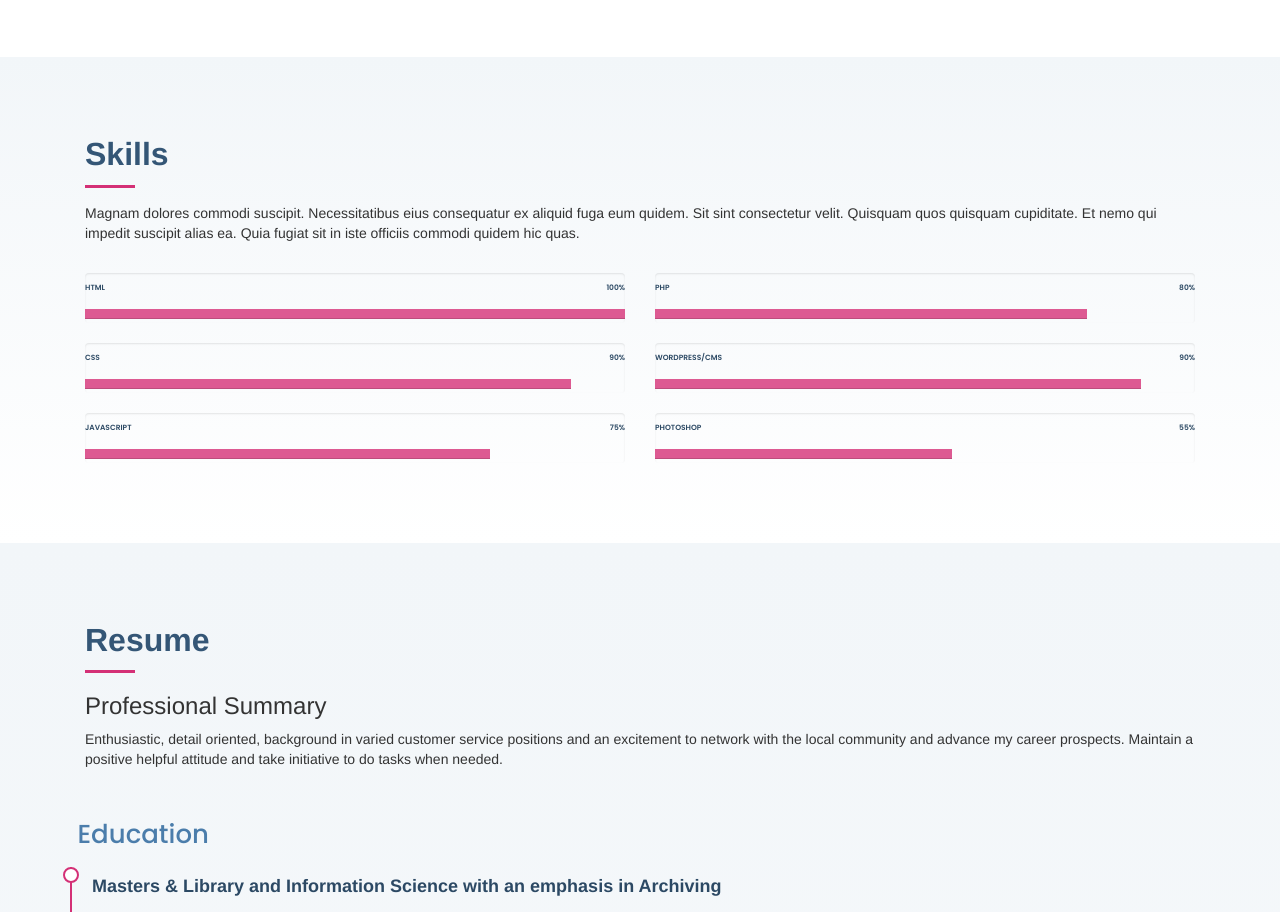
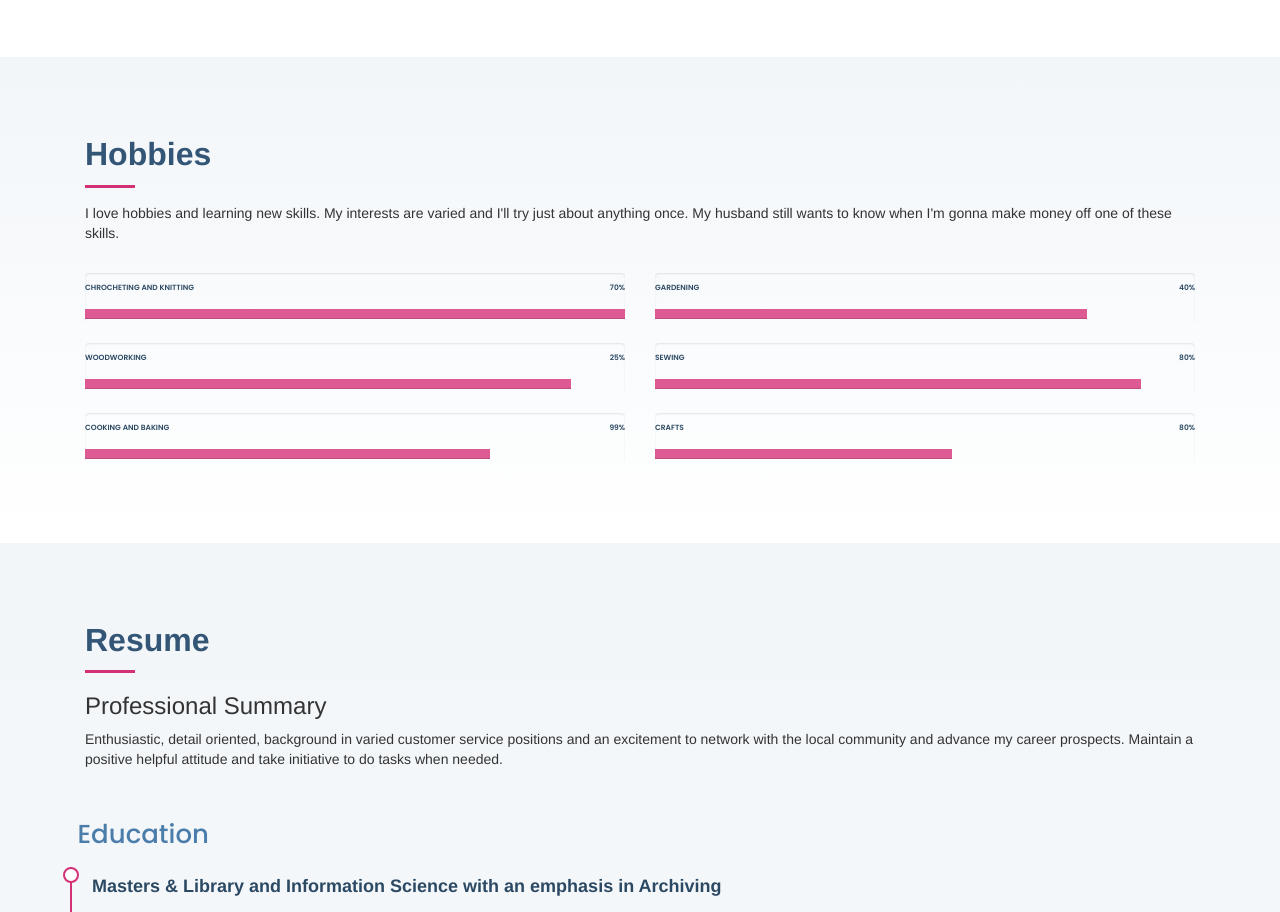
Before and after one commit to cynderellaball/cynderellasball.github.io, a plain HTML site: page index.html in a window 1280 px wide. Shown: the part 1180-2092 px from the top of the page. Drawn offline with nearby package versions, Linux system fonts and the light colour scheme; a web font is replaced by a local one.

Commit message:
Update index.html

```diff
--- a/index.html
+++ b/index.html
@@ -151,10 +151,10 @@
     <!-- ======= Skills Section ======= -->
     <section id="skills" class="skills section-bg">
       <div class="container">
-
+<!--I changed the title of the hobbies and adjusted the numbers to reflect my skill levels.-->
         <div class="section-title">
-          <h2>Skills</h2>
-          <p>Magnam dolores commodi suscipit. Necessitatibus eius consequatur ex aliquid fuga eum quidem. Sit sint consectetur velit. Quisquam quos quisquam cupiditate. Et nemo qui impedit suscipit alias ea. Quia fugiat sit in iste officiis commodi quidem hic quas.</p>
+          <h2>Hobbies</h2>
+          <p>I love hobbies and learning new skills.  My interests are varied and I'll try just about anything once.  My husband still wants to know when I'm gonna make money off one of these skills.</p>
         </div>
 
         <div class="row skills-content">
@@ -162,21 +162,21 @@
           <div class="col-lg-6">
 
             <div class="progress">
-              <span class="skill">HTML <i class="val">100%</i></span>
+              <span class="skill">Chrocheting and Knitting <i class="val">70%</i></span>
               <div class="progress-bar-wrap">
                 <div class="progress-bar" role="progressbar" aria-valuenow="100" aria-valuemin="0" aria-valuemax="100"></div>
               </div>
             </div>
 
             <div class="progress">
-              <span class="skill">CSS <i class="val">90%</i></span>
+              <span class="skill">Woodworking <i class="val">25%</i></span>
               <div class="progress-bar-wrap">
                 <div class="progress-bar" role="progressbar" aria-valuenow="90" aria-valuemin="0" aria-valuemax="100"></div>
               </div>
             </div>
 
             <div class="progress">
-              <span class="skill">JavaScript <i class="val">75%</i></span>
+              <span class="skill">Cooking and Baking <i class="val">99%</i></span>
               <div class="progress-bar-wrap">
                 <div class="progress-bar" role="progressbar" aria-valuenow="75" aria-valuemin="0" aria-valuemax="100"></div>
               </div>
@@ -187,21 +187,21 @@
           <div class="col-lg-6">
 
             <div class="progress">
-              <span class="skill">PHP <i class="val">80%</i></span>
+              <span class="skill">Gardening <i class="val">40%</i></span>
               <div class="progress-bar-wrap">
                 <div class="progress-bar" role="progressbar" aria-valuenow="80" aria-valuemin="0" aria-valuemax="100"></div>
               </div>
             </div>
 
             <div class="progress">
-              <span class="skill">WordPress/CMS <i class="val">90%</i></span>
+              <span class="skill">Sewing <i class="val">80%</i></span>
               <div class="progress-bar-wrap">
                 <div class="progress-bar" role="progressbar" aria-valuenow="90" aria-valuemin="0" aria-valuemax="100"></div>
               </div>
             </div>
 
             <div class="progress">
-              <span class="skill">Photoshop <i class="val">55%</i></span>
+              <span class="skill">Crafts <i class="val">80%</i></span>
               <div class="progress-bar-wrap">
                 <div class="progress-bar" role="progressbar" aria-valuenow="55" aria-valuemin="0" aria-valuemax="100"></div>
               </div>
```
